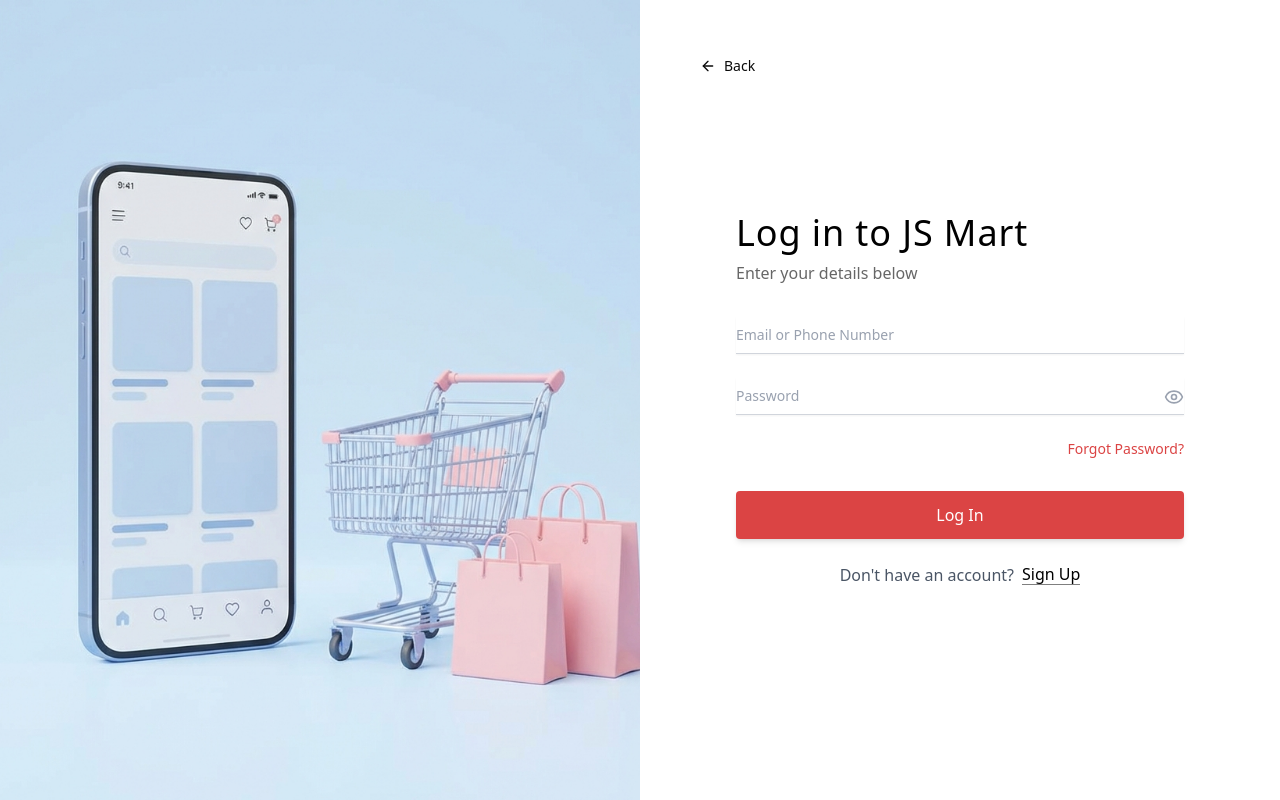
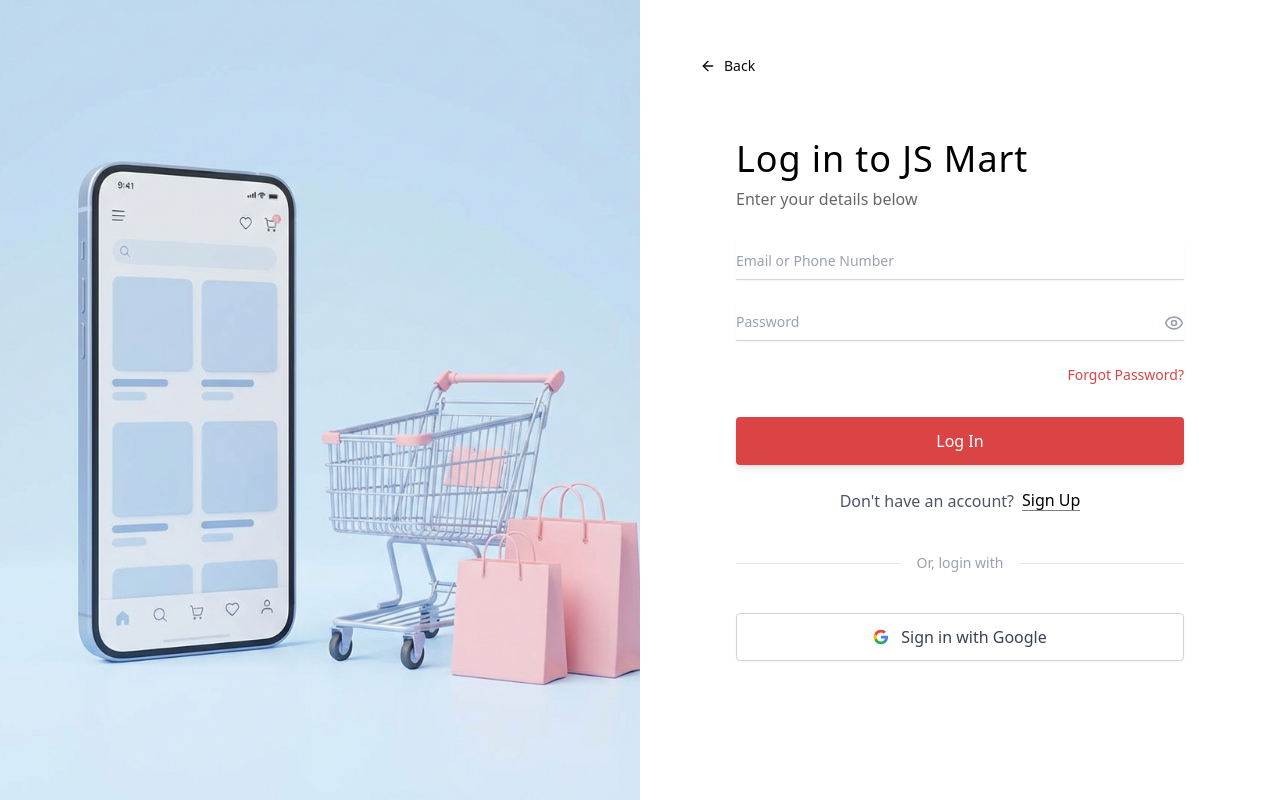
Before and after one commit to pandiyanpvt/JS-Mart-ECom, a Next.js app: page /signin in a window 1280 px wide. Built offline with nearby package versions, Linux system fonts and the light colour scheme.

Commit message:
Sign in with Google

```diff
--- /dev/null
+++ b/src/app/api/auth/[...nextauth]/route.ts
@@ -0,0 +1,22 @@
+import NextAuth from "next-auth";
+import GoogleProvider from "next-auth/providers/google";
+
+const handler = NextAuth({
+    providers: [
+        GoogleProvider({
+            clientId: process.env.GOOGLE_CLIENT_ID!,
+            clientSecret: process.env.GOOGLE_CLIENT_SECRET!,
+            profile(profile) {
+                return {
+                    id: profile.sub,
+                    name: profile.name,
+                    email: profile.email,
+                    image: profile.picture,
+                };
+            },
+        }),
+
+    ],
+});
+
+export { handler as GET, handler as POST };
--- a/src/app/signin/page.tsx
+++ b/src/app/signin/page.tsx
@@ -1,12 +1,13 @@
 "use client";
 
-import { useState } from "react";
+import {useState} from "react";
 import Link from "next/link";
 import Image from "next/image";
-import { useRouter } from "next/navigation";
-import { Button } from "@/components/ui/button";
-import { Input } from "@/components/ui/input";
-import { ArrowLeft, Eye, EyeOff } from "lucide-react";
+import {useRouter} from "next/navigation";
+import {Button} from "@/components/ui/button";
+import {Input} from "@/components/ui/input";
+import {ArrowLeft, Eye, EyeOff} from "lucide-react";
+import { signIn } from "next-auth/react";
 
 export default function SignInPage() {
     const router = useRouter();
@@ -22,10 +23,13 @@
         console.log("Sign in with:", formData);
 
         // Store user session
-        localStorage.setItem("user", JSON.stringify({ email: formData.emailOrPhone }));
+        localStorage.setItem("user", JSON.stringify({email: formData.emailOrPhone}));
 
         // Redirect to account dashboard
         router.push("/account");
+    };
+    const handleGoogleLogin = () => {
+        signIn("google", { callbackUrl: "/account" });
     };
 
     return (
@@ -44,14 +48,15 @@
             </div>
 
             {/* Right Side - Form */}
-            <div className="flex flex-col justify-center px-8 md:px-24 py-12 bg-white relative animate-[slideInRight_0.8s_ease-out]">
+            <div
+                className="flex flex-col justify-center px-8 md:px-24 py-12 bg-white relative animate-[slideInRight_0.8s_ease-out]">
                 <Button
                     variant="ghost"
                     className="absolute top-8 left-8 md:top-12 md:left-12 hover:bg-gray-100/80 transition-all duration-300"
                     asChild
                 >
                     <Link href="/">
-                        <ArrowLeft />
+                        <ArrowLeft/>
                         Back
                     </Link>
                 </Button>
@@ -71,7 +76,7 @@
                                 type="text"
                                 placeholder="Email or Phone Number"
                                 value={formData.emailOrPhone}
-                                onChange={(e) => setFormData({ ...formData, emailOrPhone: e.target.value })}
+                                onChange={(e) => setFormData({...formData, emailOrPhone: e.target.value})}
                                 className="border-0 border-b border-gray-300 rounded-none px-0 py-2 focus-visible:ring-0 focus-visible:border-[#DB4444] placeholder:text-gray-400 h-auto text-base transition-colors duration-300"
                                 required
                             />
@@ -80,7 +85,7 @@
                                     type={showPassword ? "text" : "password"}
                                     placeholder="Password"
                                     value={formData.password}
-                                    onChange={(e) => setFormData({ ...formData, password: e.target.value })}
+                                    onChange={(e) => setFormData({...formData, password: e.target.value})}
                                     className="border-0 border-b border-gray-300 rounded-none px-0 pr-8 py-2 focus-visible:ring-0 focus-visible:border-[#DB4444] placeholder:text-gray-400 h-auto text-base transition-colors duration-300 w-full"
                                     required
                                 />
@@ -90,9 +95,9 @@
                                     className="absolute right-0 top-1/2 -translate-y-1/2 text-gray-400 hover:text-gray-600 focus:outline-none"
                                 >
                                     {showPassword ? (
-                                        <EyeOff className="h-5 w-5" />
+                                        <EyeOff className="h-5 w-5"/>
                                     ) : (
-                                        <Eye className="h-5 w-5" />
+                                        <Eye className="h-5 w-5"/>
                                     )}
                                 </button>
                             </div>
@@ -127,6 +132,53 @@
                                 Sign Up
                             </Link>
                         </div>
+                        {/* Divider */}
+                        <div className="flex items-center gap-4 py-4">
+                            <div className="h-px flex-1 bg-gray-200"/>
+                            <span className="text-sm text-gray-400">Or, login with</span>
+                            <div className="h-px flex-1 bg-gray-200"/>
+                        </div>
+
+                        {/* Social Login */}
+                        <div className="flex justify-center gap-6">
+                            {/* Google */}
+                            {/*<button*/}
+                            {/*    type="button"*/}
+                            {/*    onClick={() => handleGoogleLogin()}*/}
+                            {/*    className="flex items-center gap-2 border rounded-md px-4 py-2 hover:bg-gray-50 transition"*/}
+                            {/*>*/}
+                            {/*    <Image src="/logo/google-icon.svg"*/}
+                            {/*           alt="Google" width={20} height={20}/>*/}
+                            {/*    <span className="text-sm">Google</span>*/}
+                            {/*</button>*/}
+                            <Button
+                                onClick={() => handleGoogleLogin()}
+                                type="button"
+                                variant="outline"
+                                className="w-full h-12 border border-gray-300 text-gray-700 font-medium text-base rounded flex items-center justify-center gap-3 hover:bg-gray-50 transition-colors duration-300"
+                            >
+                                <svg className="w-6 h-6" viewBox="0 0 24 24">
+                                    <path
+                                        d="M22.56 12.25c0-.78-.07-1.53-.2-2.25H12v4.26h5.92c-.26 1.37-1.04 2.53-2.21 3.31v2.77h3.57c2.08-1.92 3.28-4.74 3.28-8.09z"
+                                        fill="#4285F4"
+                                    />
+                                    <path
+                                        d="M12 23c2.97 0 5.46-.98 7.28-2.66l-3.57-2.77c-.98.66-2.23 1.06-3.71 1.06-2.86 0-5.29-1.93-6.16-4.53H2.18v2.84C3.99 20.53 7.7 23 12 23z"
+                                        fill="#34A853"
+                                    />
+                                    <path
+                                        d="M5.84 14.09c-.22-.66-.35-1.36-.35-2.09s.13-1.43.35-2.09V7.07H2.18C1.43 8.55 1 10.22 1 12s.43 3.45 1.18 4.93l2.85-2.22.81-.62z"
+                                        fill="#FBBC05"
+                                    />
+                                    <path
+                                        d="M12 5.38c1.62 0 3.06.56 4.21 1.64l3.15-3.15C17.45 2.09 14.97 1 12 1 7.7 1 3.99 3.47 2.18 7.07l3.66 2.84c.87-2.6 3.3-4.53 6.16-4.53z"
+                                        fill="#EA4335"
+                                    />
+                                </svg>
+                                Sign in with Google
+                            </Button>
+                        </div>
+
                     </form>
                 </div>
             </div>
--- a/src/app/signup/page.tsx
+++ b/src/app/signup/page.tsx
@@ -7,6 +7,7 @@
 import { Button } from "@/components/ui/button";
 import { Input } from "@/components/ui/input";
 import { ArrowLeft, Eye, EyeOff } from "lucide-react";
+import {signIn} from "next-auth/react";
 
 export default function SignUpPage() {
     const router = useRouter();
@@ -33,6 +34,26 @@
 
         // Redirect to account dashboard or login
         router.push("/account");
+    };
+
+    const handleGoogleLogin = async () => {
+        const res = await signIn("google", {
+            redirect: false, // prevent automatic redirect
+        });
+
+        if (res?.ok) {
+            // Get the session after login
+            const session = await fetch("/api/auth/session").then((r) => r.json());
+
+            // Store email (or name) in localStorage for Navbar
+            if (session?.user) {
+                localStorage.setItem(
+                    "user",
+                    JSON.stringify({ email: session.user.email, name: session.user.name })
+                );
+                router.push("/account"); // redirect after storing
+            }
+        }
     };
 
     return (
@@ -122,6 +143,7 @@
                             </Button>
 
                             <Button
+                                onClick={() => handleGoogleLogin()}
                                 type="button"
                                 variant="outline"
                                 className="w-full h-12 border border-gray-300 text-gray-700 font-medium text-base rounded flex items-center justify-center gap-3 hover:bg-gray-50 transition-colors duration-300"
```
Also changed, not shown: package.json (+5 -4 lines), public/logo/google-icon.svg (added), 1 other file (tests, documents, lock files or other folders).
